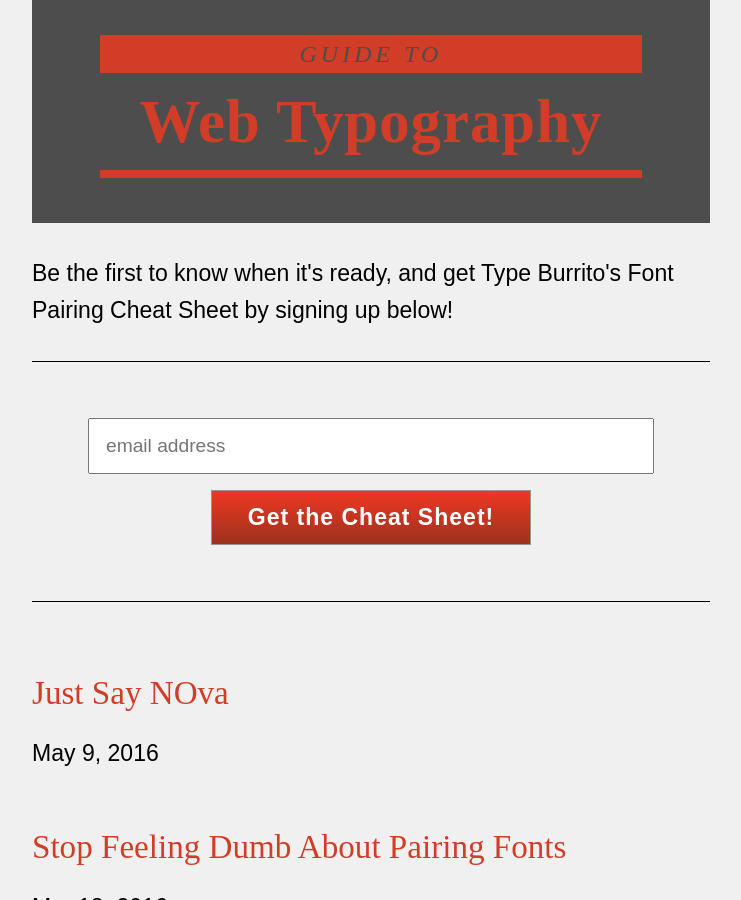
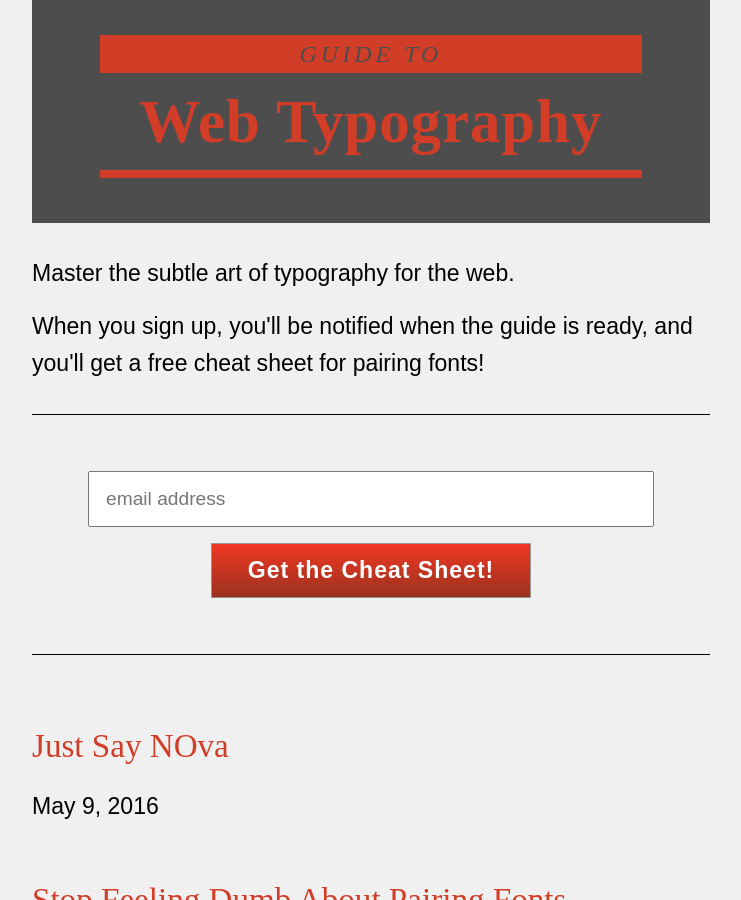
Before and after one commit to bfioritto/typeburrito, a Jekyll site: the page built from index.html, in a window 1280 px wide and 900 px high, scrolled down 954 px. Shown: the whole window, without its empty margins (269-1010 px from the left). Built offline with Jekyll 4.4.1, drawn with Linux system fonts in a browser that asks for light colours.

Commit message:
changed the wording on coming soon. meh.

```diff
--- a/index.html
+++ b/index.html
@@ -11,7 +11,8 @@ title: Type Burrito
   <p class="fourth-line">Web Typography</p>
 </div>
 
-<p>Be the first to know when it's ready, and get Type Burrito's Font Pairing Cheat Sheet by signing up below!</p>
+<p>Master the subtle art of typography for the web.</p>
+<p>When you sign up, you'll be notified when the guide is ready, and you'll get a free cheat sheet for pairing fonts!</p>
 
 {% include cta.html %}
 
```
